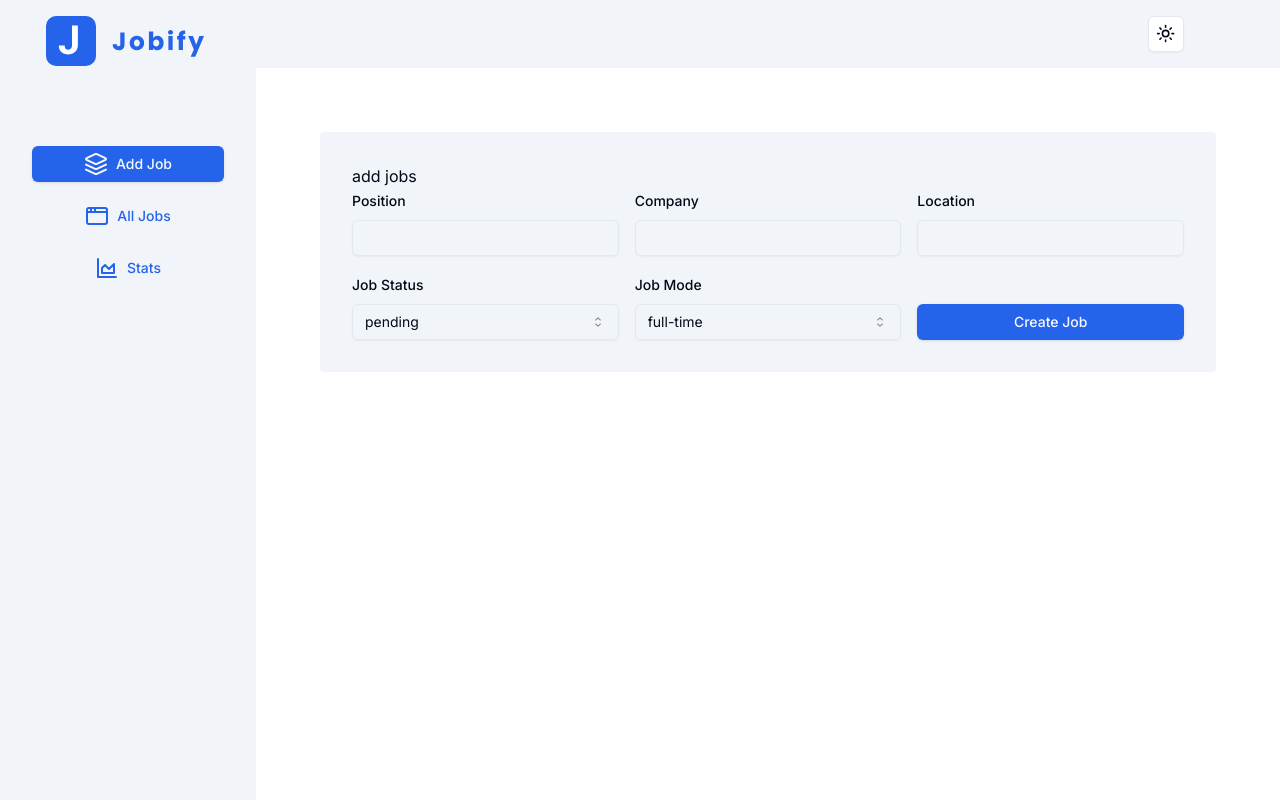
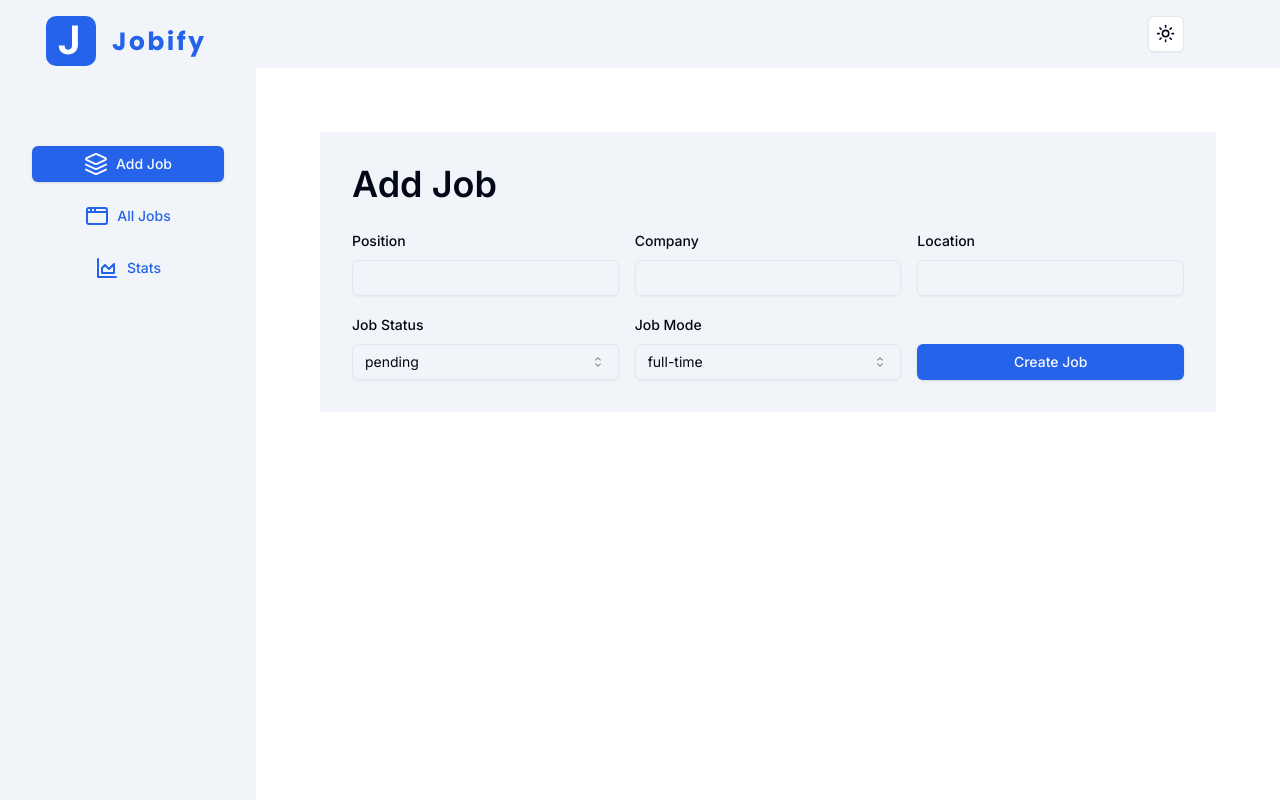
Before and after one commit to BambaThiam/JobifyApp, a Next.js app: page /add-job in a window 1280 px wide. Shown: the top 800 px of the page. Built offline with nearby package versions, Linux system fonts and the light colour scheme.

Commit message:
feat: ✨Create DB & Challenge Prisma #11

```diff
--- a/components/CreateJobForm.tsx
+++ b/components/CreateJobForm.tsx
@@ -1,4 +1,4 @@
-"use client";
+'use client';
 
 import { zodResolver } from '@hookform/resolvers/zod';
 import { useForm } from 'react-hook-form';
@@ -15,8 +15,8 @@ import { Form } from '@/components/ui/form';
 
 import { CustomFormField, CustomFormSelect } from './FormComponents';
 
-
-const CreateJobForm = () => {
+function CreateJobForm() {
+  // 1. Define your form.
   const form = useForm<CreateAndEditJobType>({
     resolver: zodResolver(createAndEditJobSchema),
     defaultValues: {
@@ -26,19 +26,24 @@ const CreateJobForm = () => {
       status: JobStatus.Pending,
       mode: JobMode.FullTime,
     },
-  })
+  });
 
-  const onSubmit = (values: CreateAndEditJobType) => {
-    //Define the form submission handler
+  function onSubmit(values: CreateAndEditJobType) {
+    // Do something with the form values.
+    // ✅ This will be type-safe and validated.
     console.log(values);
   }
+
   return (
     <Form {...form}>
-      <form onSubmit={form.handleSubmit(onSubmit)} className='bg-muted p-8 rounded'>
-      <h2>add jobs</h2>
-      <div className="grid gap-4 md:grid-cols-2 lg:grid-cols-3 items-center">
-        {/* position */}
-        <CustomFormField name='position' control={form.control} />
+      <form
+        onSubmit={form.handleSubmit(onSubmit)}
+        className='bg-muted p-8 rounded'
+      >
+        <h2 className='capitalize font-semibold text-4xl mb-6'>add job</h2>
+        <div className='grid gap-4 md:grid-cols-2 lg:grid-cols-3 items-start'>
+          {/* position */}
+          <CustomFormField name='position' control={form.control} />
           {/* company */}
           <CustomFormField name='company' control={form.control} />
           {/* location */}
@@ -62,10 +67,9 @@ const CreateJobForm = () => {
           <Button type='submit' className='self-end capitalize'>
             create job
           </Button>
-      </div>
+        </div>
       </form>
     </Form>
-  )
+  );
 }
-
-export default CreateJobForm
+export default CreateJobForm;
```
Also changed, not shown: utils/db.ts (added, +17 -0 lines), 1 other file (tests, documents, lock files or other folders).
